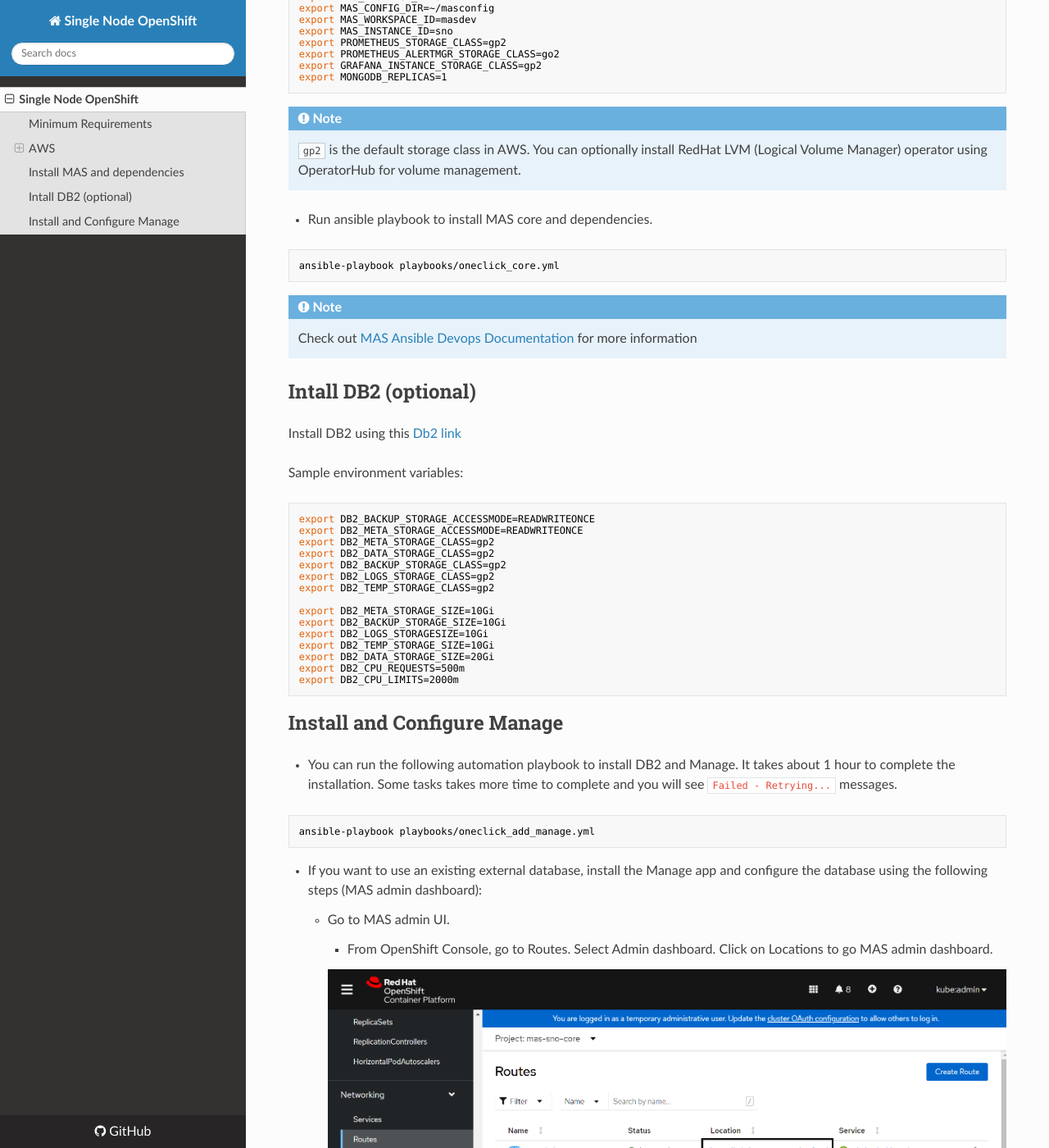
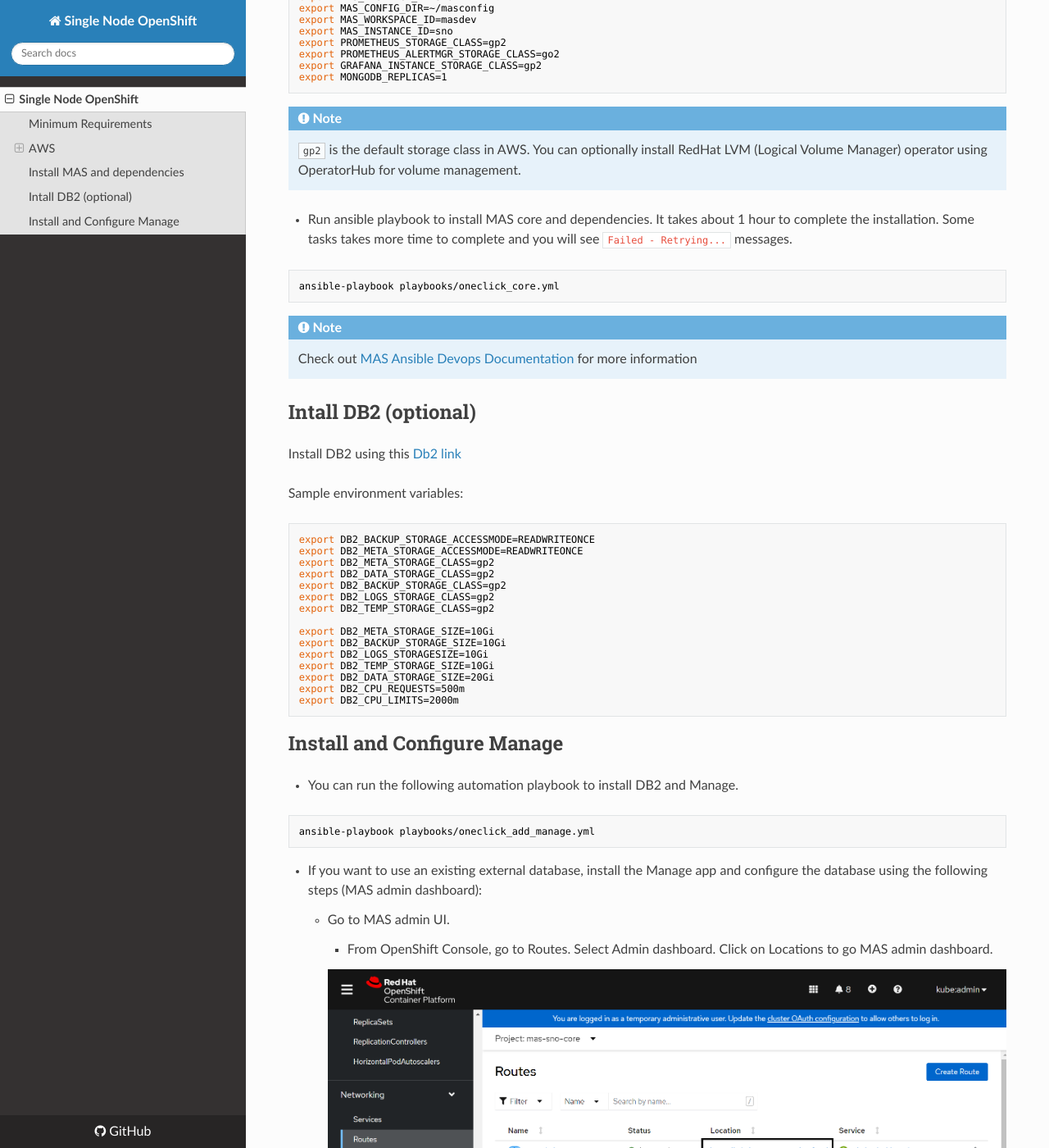
Before and after one commit to ibm-mas-manage/sno, an MkDocs documentation site: the page built from docs/index.md, in a window 1280 px wide and 1400 px high, scrolled down 2486 px. Shown: the whole window at 82% size. Built offline with MkDocs 1.6.1, drawn with Linux system fonts in a browser that asks for light colours; nearby versions of some CDN libraries; part of the change alters nothing that is shown.

````diff
--- a/docs/index.md
+++ b/docs/index.md
@@ -139,7 +139,7 @@ export MONGODB_REPLICAS=1
 !!! note
     `gp2` is the default storage class in AWS. You can optionally install RedHat LVM (Logical Volume Manager) operator using OperatorHub for volume management.
 
-- Run ansible playbook to install MAS core and dependencies.
+- Run ansible playbook to install MAS core and dependencies. It takes about 1 hour to complete the installation. Some tasks takes more time to complete and you will see `Failed - Retrying...` messages.
 
 ```
 ansible-playbook playbooks/oneclick_core.yml
@@ -176,7 +176,7 @@ export DB2_CPU_LIMITS=2000m
 
 ## Install and Configure Manage
 
-- You can run the following automation playbook to install DB2 and Manage. It takes about 1 hour to complete the installation. Some tasks takes more time to complete and you will see `Failed - Retrying...` messages.
+- You can run the following automation playbook to install DB2 and Manage.
 
 ```
 ansible-playbook playbooks/oneclick_add_manage.yml
````
